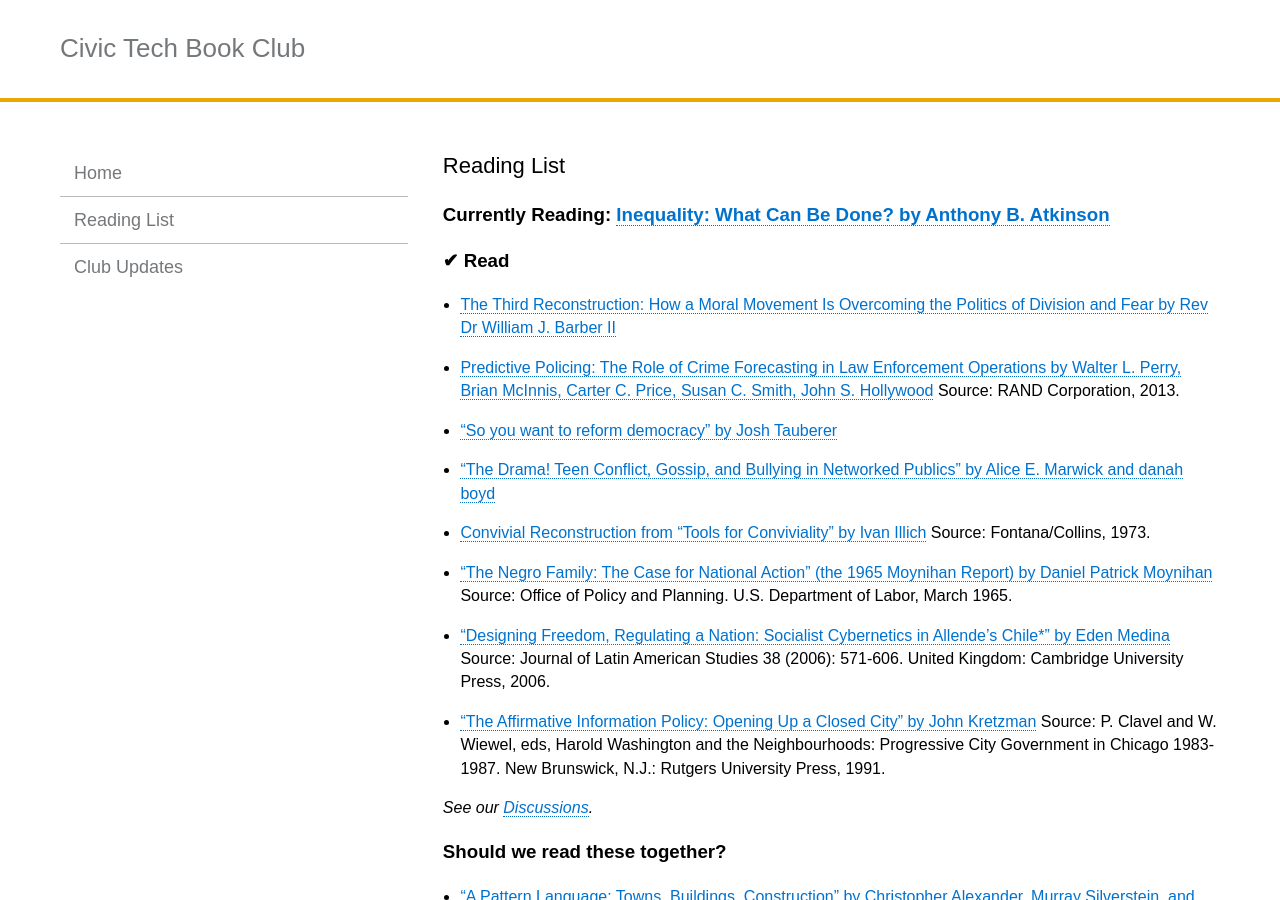
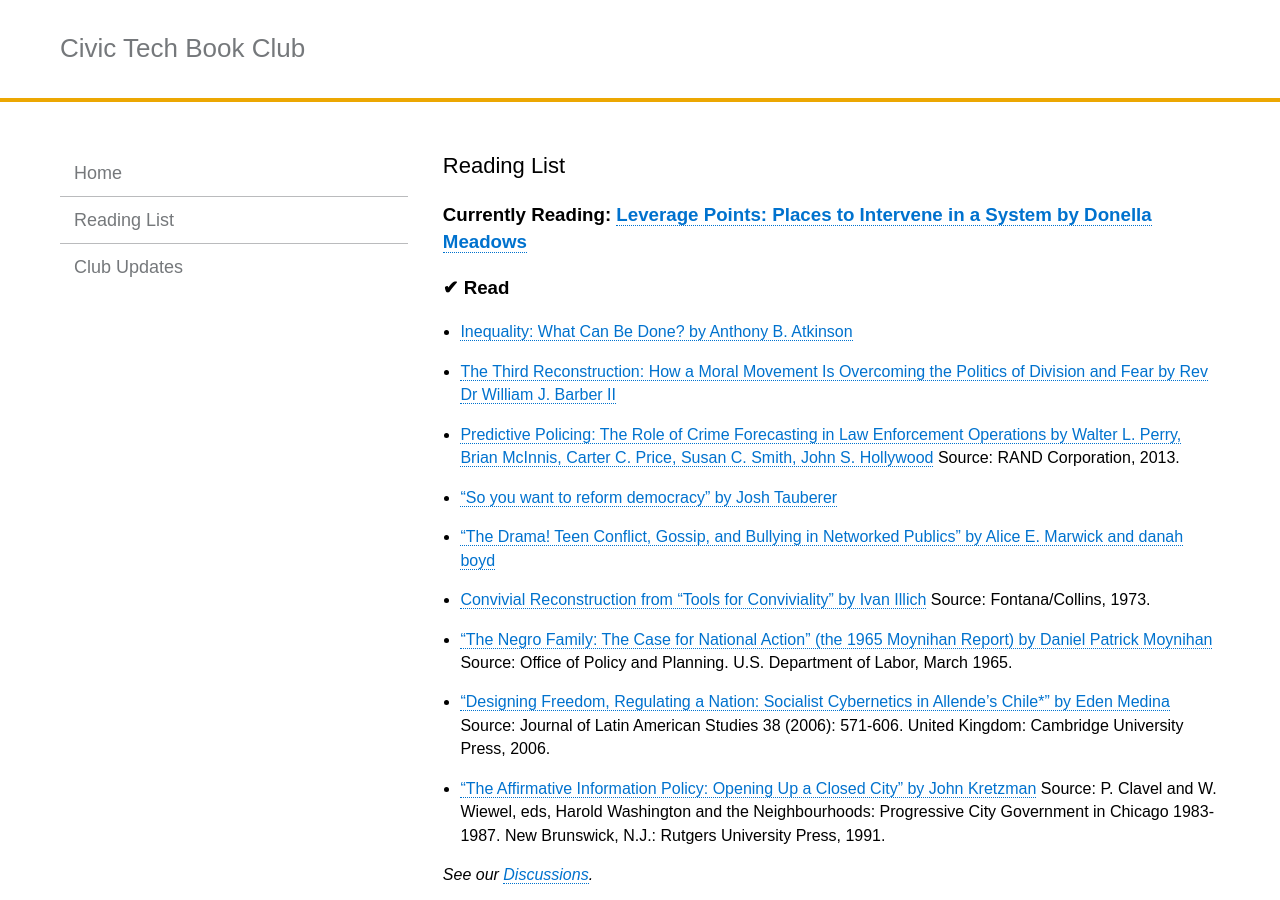
Before and after one commit to rebeccawilliams/bookclub, a Jekyll site: the page built from readinglist.md, in a window 1280 px wide and 900 px high. Built offline with Jekyll 4.4.1, drawn with Linux system fonts in a browser that asks for light colours.

Commit message:
Update readinglist.md

```diff
--- a/readinglist.md
+++ b/readinglist.md
@@ -3,10 +3,11 @@
 title:  "Reading List"
 ---
 
-### Currently Reading: [Inequality: What Can Be Done? by Anthony B. Atkinson](https://www.amazon.com/dp/B00WQRFC30/ref=dp-kindle-redirect?_encoding=UTF8&btkr=1)
+### Currently Reading: [Leverage Points: Places to Intervene in a System by Donella Meadows](http://donellameadows.org/archives/leverage-points-places-to-intervene-in-a-system/)
 
 ### ✔ Read
 
+- [Inequality: What Can Be Done? by Anthony B. Atkinson](https://www.amazon.com/dp/B00WQRFC30/ref=dp-kindle-redirect?_encoding=UTF8&btkr=1)
 - [The Third Reconstruction: How a Moral Movement Is Overcoming the Politics of Division and Fear by Rev Dr William J. Barber II](https://www.amazon.com/dp/B00WCY4YK4/ref=dp-kindle-redirect?_encoding=UTF8&btkr=1)
 - [Predictive Policing: The Role of Crime Forecasting in Law Enforcement Operations by Walter L. Perry, Brian McInnis, Carter C. Price, Susan C. Smith, John S. Hollywood](https://www.rand.org/content/dam/rand/pubs/research_reports/RR200/RR233/RAND_RR233.pdf)  Source: RAND Corporation, 2013.
 - ["So you want to reform democracy" by Josh Tauberer](https://medium.com/@joshuatauberer/so-you-want-to-reform-democracy-7f3b1ef10597#.qh36p8m0c)
```
